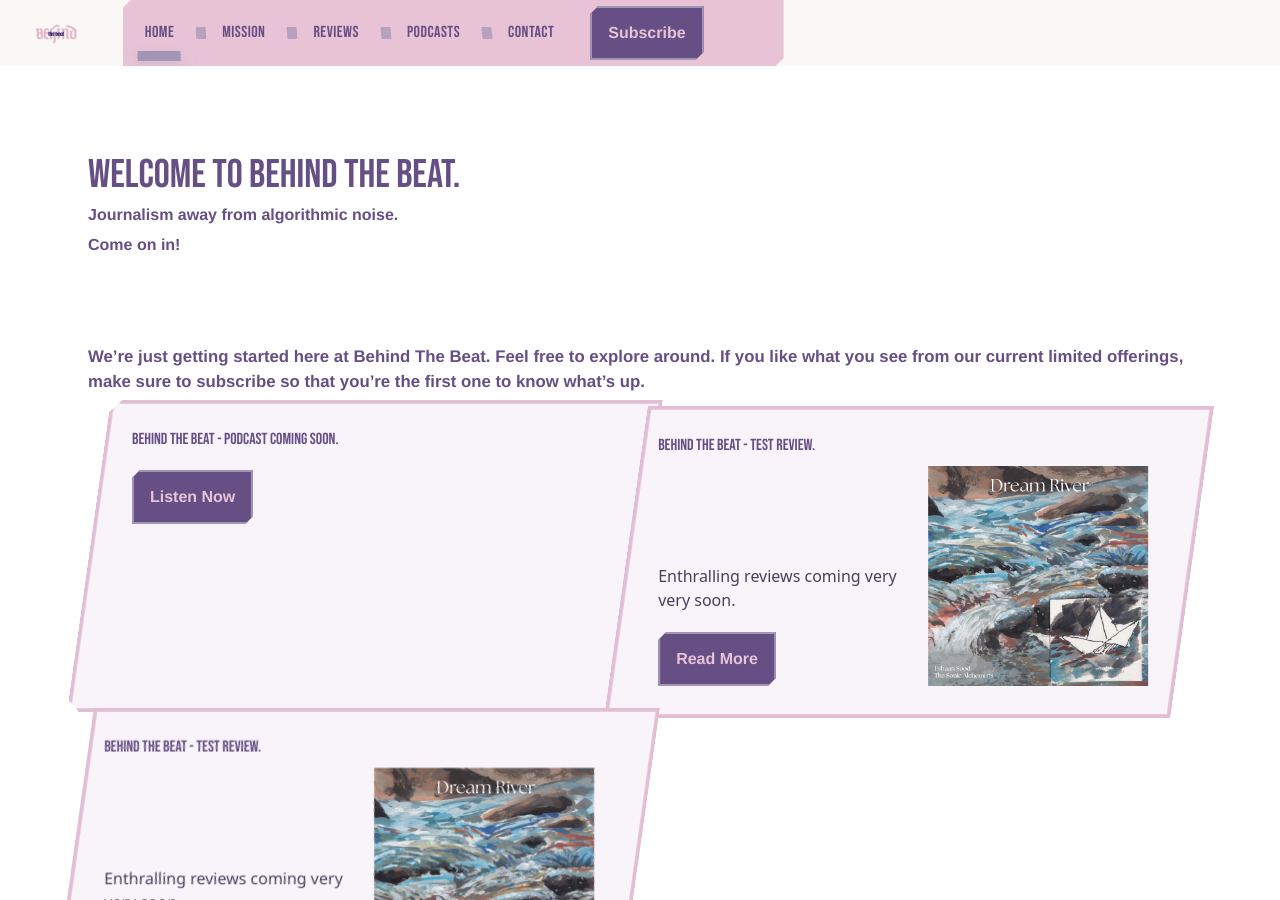
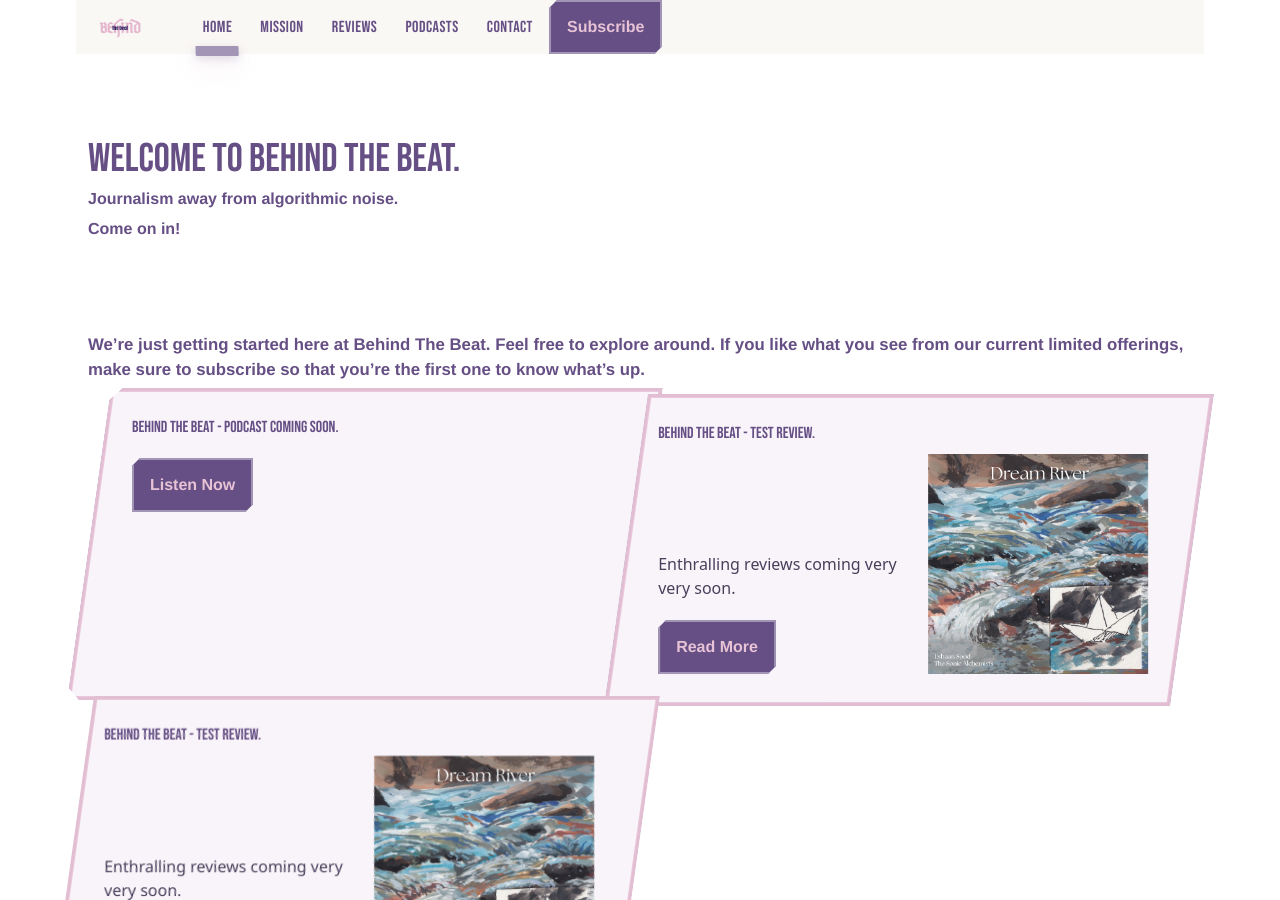
Before and after one commit to EshaanSoood/brbpodcast, a Jekyll site: the page built from index.md, in a window 1280 px wide and 900 px high. Built offline with Jekyll 4.4.1, drawn with Linux system fonts in a browser that asks for light colours; some web fonts are replaced.

Commit message:
Unify site container across site; remove double margins; header controls top spacing

```diff
--- a/_includes/nav.html
+++ b/_includes/nav.html
@@ -1,31 +1,30 @@
 <header class="site-header" role="banner">
-  <div class="hidden md:flex items-center gap-[var(--nav-spacing)] py-2 px-3 text-purple-darkest desktop-row">
-    <a href="{{ '/' | relative_url }}" class="flex items-center" aria-label="Home">
+  <div class="hidden md:flex items-center gap-[var(--nav-spacing)] py-2 text-purple-darkest desktop-row brand-bar">
+    <a href="{{ '/' | relative_url }}" class="flex items-center logo-spotlight" aria-label="Home">
       <img src="{{ '/assets/images/btb-logo-clean.png' | relative_url }}" alt="{{ site.title }}" class="h-[var(--nav-height)] w-auto" />
     </a>
-    <nav aria-label="Primary" class="nav-row flex items-center gap-[var(--nav-spacing)]">
-      <a href="{{ '/' | relative_url }}" class="nav-link{% if page.url == '/' %} is-active{% endif %}" style="--item-skew: var(--nav-skew-1);" data-vt-link>Home</a>
-      <a href="{{ '/mission/' | relative_url }}" class="nav-link" style="--item-skew: var(--nav-skew-2);" data-vt-link>Mission</a>
-      <a href="{{ '/reviews/' | relative_url }}" class="nav-link" style="--item-skew: var(--nav-skew-3);" data-vt-link>Reviews</a>
-      <a href="{{ '/podcasts/' | relative_url }}" class="nav-link" style="--item-skew: var(--nav-skew-4);" data-vt-link>Podcasts</a>
-      <a href="{{ '/contact/' | relative_url }}" class="nav-link" style="--item-skew: var(--nav-skew-5);" data-vt-link>Contact</a>
+    <nav aria-label="Primary" class="brand-row nav">
+      <a href="{{ '/' | relative_url }}" class="nav-link{% if page.url == '/' %} is-active{% endif %}" aria-current="{% if page.url == '/' %}page{% endif %}" style="--item-skew: var(--nav-skew-1);" data-vt-link>Home</a>
+      <a href="{{ '/mission/' | relative_url }}" class="nav-link{% if page.url contains '/mission/' %} is-active{% endif %}" aria-current="{% if page.url contains '/mission/' %}page{% endif %}" style="--item-skew: var(--nav-skew-2);" data-vt-link>Mission</a>
+      <a href="{{ '/reviews/' | relative_url }}" class="nav-link{% if page.url contains '/reviews/' %} is-active{% endif %}" aria-current="{% if page.url contains '/reviews/' %}page{% endif %}" style="--item-skew: var(--nav-skew-3);" data-vt-link>Reviews</a>
+      <a href="{{ '/podcasts/' | relative_url }}" class="nav-link{% if page.url contains '/podcasts/' %} is-active{% endif %}" aria-current="{% if page.url contains '/podcasts/' %}page{% endif %}" style="--item-skew: var(--nav-skew-4);" data-vt-link>Podcasts</a>
+      <a href="{{ '/contact/' | relative_url }}" class="nav-link{% if page.url contains '/contact/' %} is-active{% endif %}" aria-current="{% if page.url contains '/contact/' %}page{% endif %}" style="--item-skew: var(--nav-skew-5);" data-vt-link>Contact</a>
       <a href="#" class="btn-trapezoid" data-subscribe-open>Subscribe</a>
       <span class="nav-loading" aria-hidden="true"></span>
     </nav>
-  </div>
-  <div class="md:hidden top-band text-purple-darkest">
-    <div class="top-row flex items-center justify-between py-2 px-3">
-      <a href="{{ '/' | relative_url }}" class="flex items-center" aria-label="Home">
+  <div class="md:hidden top-band text-purple-darkest brand-bar">
+    <div class="top-row flex items-center justify-between py-2">
+      <a href="{{ '/' | relative_url }}" class="flex items-center logo-spotlight" aria-label="Home">
         <img src="{{ '/assets/images/btb-logo-clean.png' | relative_url }}" alt="{{ site.title }}" class="h-[var(--nav-mobile-height)] w-auto logo-mobile" />
       </a>
       <details class="mobile-nav">
         <summary class="hamburger-btn" role="button" aria-label="Open menu" aria-controls="primary-nav" aria-expanded="false">Menu</summary>
-        <nav id="primary-nav" aria-label="Primary" class="nav-col flex flex-col gap-[var(--nav-spacing-mobile)] mt-2">
-          <a href="{{ '/' | relative_url }}" class="nav-link{% if page.url == '/' %} is-active{% endif %}" style="--item-skew: var(--nav-skew-1);" data-vt-link>Home</a>
-          <a href="{{ '/mission/' | relative_url }}" class="nav-link" style="--item-skew: var(--nav-skew-2);" data-vt-link>Mission</a>
-          <a href="{{ '/reviews/' | relative_url }}" class="nav-link" style="--item-skew: var(--nav-skew-3);" data-vt-link>Reviews</a>
-          <a href="{{ '/podcasts/' | relative_url }}" class="nav-link" style="--item-skew: var(--nav-skew-4);" data-vt-link>Podcasts</a>
-          <a href="{{ '/contact/' | relative_url }}" class="nav-link" style="--item-skew: var(--nav-skew-5);" data-vt-link>Contact</a>
+        <nav id="primary-nav" aria-label="Primary" class="nav brand-row flex flex-col gap-[var(--nav-spacing-mobile)] mt-2">
+          <a href="{{ '/' | relative_url }}" class="nav-link{% if page.url == '/' %} is-active{% endif %}" aria-current="{% if page.url == '/' %}page{% endif %}" style="--item-skew: var(--nav-skew-1);" data-vt-link>Home</a>
+          <a href="{{ '/mission/' | relative_url }}" class="nav-link{% if page.url contains '/mission/' %} is-active{% endif %}" aria-current="{% if page.url contains '/mission/' %}page{% endif %}" style="--item-skew: var(--nav-skew-2);" data-vt-link>Mission</a>
+          <a href="{{ '/reviews/' | relative_url }}" class="nav-link{% if page.url contains '/reviews/' %} is-active{% endif %}" aria-current="{% if page.url contains '/reviews/' %}page{% endif %}" style="--item-skew: var(--nav-skew-3);" data-vt-link>Reviews</a>
+          <a href="{{ '/podcasts/' | relative_url }}" class="nav-link{% if page.url contains '/podcasts/' %} is-active{% endif %}" aria-current="{% if page.url contains '/podcasts/' %}page{% endif %}" style="--item-skew: var(--nav-skew-4);" data-vt-link>Podcasts</a>
+          <a href="{{ '/contact/' | relative_url }}" class="nav-link{% if page.url contains '/contact/' %} is-active{% endif %}" aria-current="{% if page.url contains '/contact/' %}page{% endif %}" style="--item-skew: var(--nav-skew-5);" data-vt-link>Contact</a>
         </nav>
       </details>
     </div>
--- a/_layouts/default.html
+++ b/_layouts/default.html
@@ -15,8 +15,8 @@
   </head>
   <body class="{{ page.body_class }}{% if page.url == '/' %} home{% endif %}">
     <a class="skip-link" href="#site-main">Skip to content</a>
-    {% include nav.html %}
     <div class="site-container">
+      {% include nav.html %}
       {{ content }}
       <div id="footer-sentinel" aria-hidden="true"></div>
       {% include footer.html %}
--- a/assets/build/css/overrides.css
+++ b/assets/build/css/overrides.css
@@ -1124,3 +1124,11 @@ main > :first-child { margin-top: 0; }
 
 /* ACCESSIBILITY */
 .post-card.card-frame:focus-visible { outline: 2px solid var(--color-pink-light,#e8c3d6); outline-offset: 3px; }
+
+/* --- CONTAINER UNIFICATION (final overrides) --- */
+.site-container{ margin-top: 0; }
+main, .site-main, .page{ display: flow-root; }
+.home .site-main > :first-child,
+.site-main > :first-child,
+.page .site-container > :first-child,
+.mission .site-container > :first-child{ margin-top: 0 !important; padding-top: 0 !important; }
```
